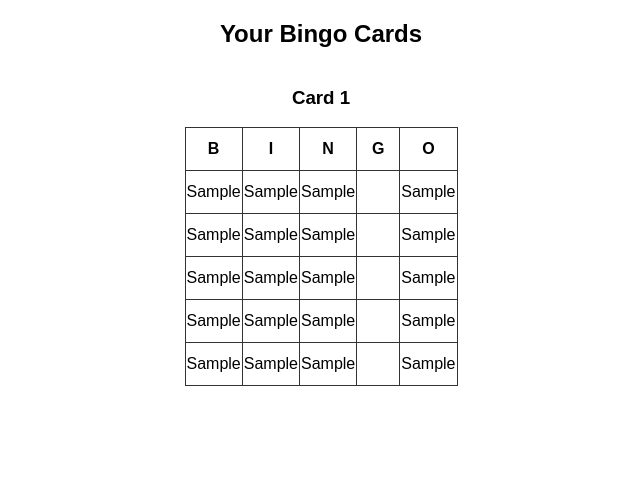
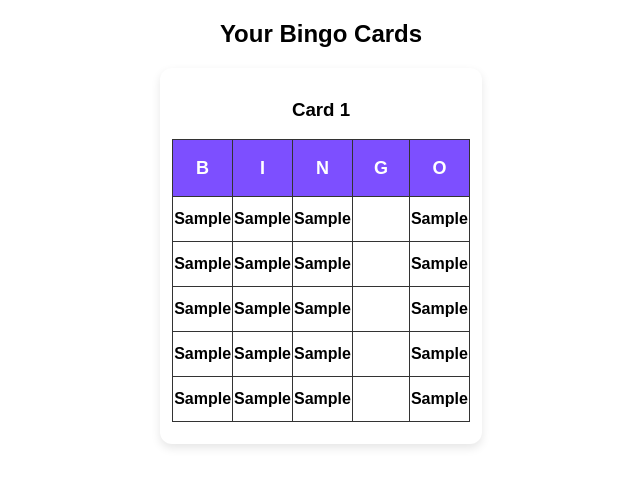
Before and after one commit to JessDoobie/JessDoobie-Live-Bingo-v3, a Flask app: template templates/cards.html in a window 1280 px wide. Shown: the top 487 px of the page, without its empty margins (319-959 px from the left). Run offline with Flask 3, Linux system fonts and the light colour scheme; the template is opened without the code that fills it: most values are stand-ins (such as "Sample title", 1, 10 or a date in 2020).

Commit message:
Update cards.html

```diff
--- a/templates/cards.html
+++ b/templates/cards.html
@@ -29,7 +29,55 @@
       background: #7d4fff;
       color: white;
     }
-  </style>
+  <style>
+  body {
+    font-family: Arial, sans-serif;
+    background: #f0e8ff;
+    text-align: center;
+  }
+
+  .cards {
+    display: flex;
+    flex-wrap: wrap;
+    justify-content: center;
+    gap: 24px;
+  }
+
+  .card {
+    background: white;
+    padding: 12px;
+    border-radius: 12px;
+    box-shadow: 0 4px 10px rgba(0,0,0,0.1);
+  }
+
+  table {
+    border-collapse: collapse;
+    margin: 10px auto;
+  }
+
+  th {
+    background: #7d4fff;
+    color: white;
+    padding: 8px;
+    font-size: 18px;
+  }
+
+  td {
+    border: 1px solid #333;
+    width: 42px;
+    height: 42px;
+    text-align: center;
+    cursor: pointer;
+    background: #ffffff;
+    font-weight: bold;
+  }
+
+  td.marked {
+    background: #2ec4b6; /* turquoise */
+    color: white;
+  }
+</style>
+
 
   <script>
     function toggle(cell) {
@@ -44,7 +92,7 @@
 
   <div class="cards">
     {% for card in cards %}
-      <div>
+      <div class="card">
         <h3>Card {{ card.id }}</h3>
         <table>
           <tr>
```
